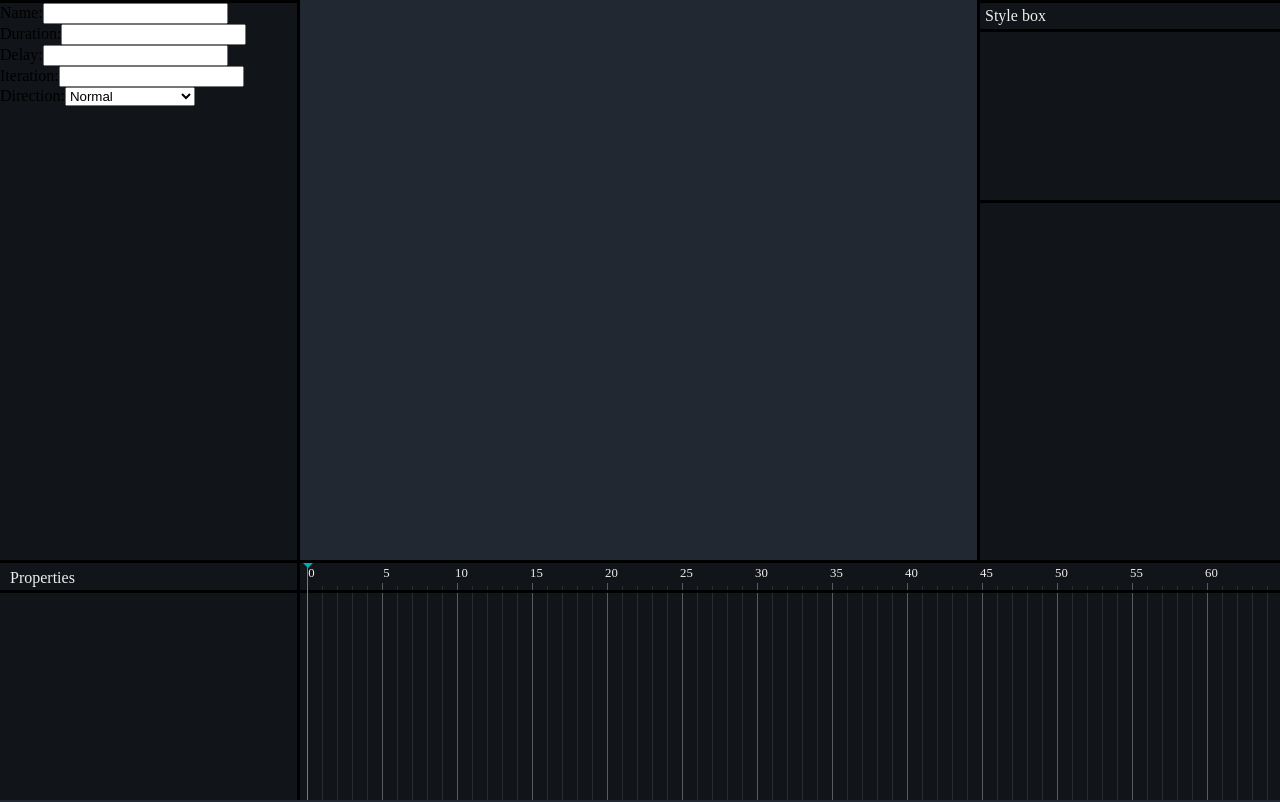
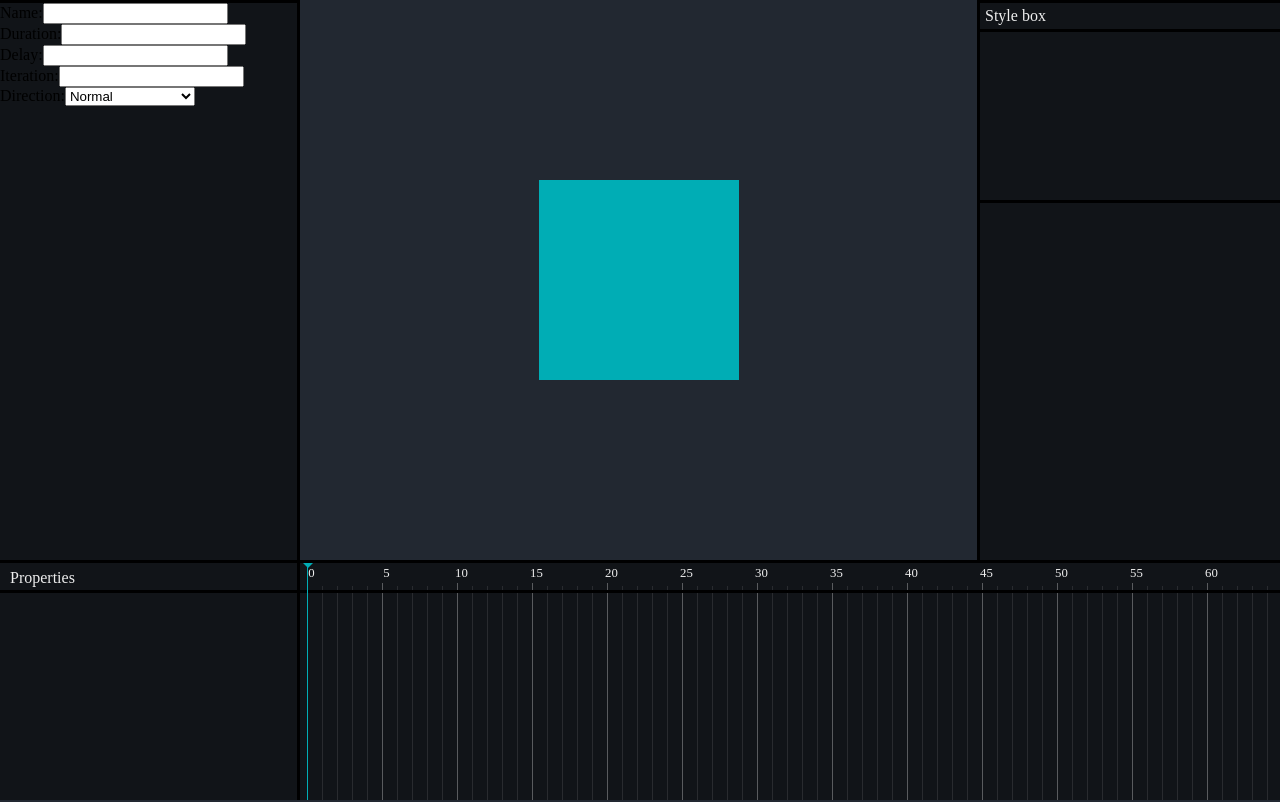
Before and after one commit to OmidRasouli/animotion, a React (Create React App) app: page / in a window 1280 px wide. Shown: the top 802 px of the page. Built offline with nearby package versions, Linux system fonts and the light colour scheme.

Commit message:
Edit output design

```diff
--- a/src/App.module.scss
+++ b/src/App.module.scss
@@ -17,11 +17,6 @@
       display: flex;
       justify-content: center;
       align-items: center;
-      .output {
-        width: 200px;
-        height: 200px;
-        background-color: $accent_color;
-      }
     }
   }
 }
--- a/src/component/Output/Output.module.scss
+++ b/src/component/Output/Output.module.scss
@@ -1,3 +1,5 @@
+@use "../../colors" as *;
+
 .output {
   animation-direction: alternate;
   animation-duration: 100s;
@@ -6,4 +8,7 @@
   animation-name: animotion;
   animation-play-state: paused;
   animation-timing-function: linear;
+  width: 200px;
+  height: 200px;
+  background-color: $accent_color;
 }
```
